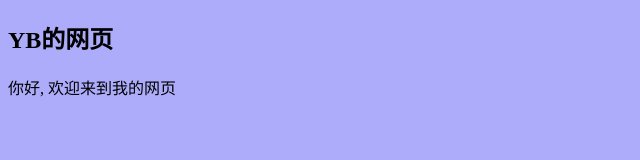
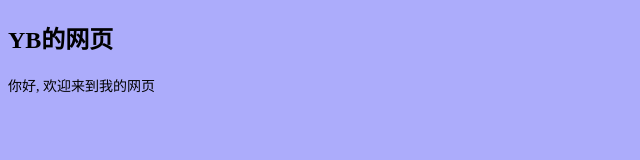
Before and after one commit to yenbingteoh-star/ybweb, a plain HTML site: page index.html in a window 1280 px wide. Shown: the full height of the page, 0-640 px from the left. Drawn offline with Linux system fonts and the light colour scheme.

Commit message:
Update index.html

```diff
--- a/index.html
+++ b/index.html
@@ -6,8 +6,8 @@
     <style>
       body {
         background-color: #acacfb;}
-      body p {
-        front-size: 12;
+      p {
+        font-size: 14px;
         color: black;}
     </style>
   </head>
```
